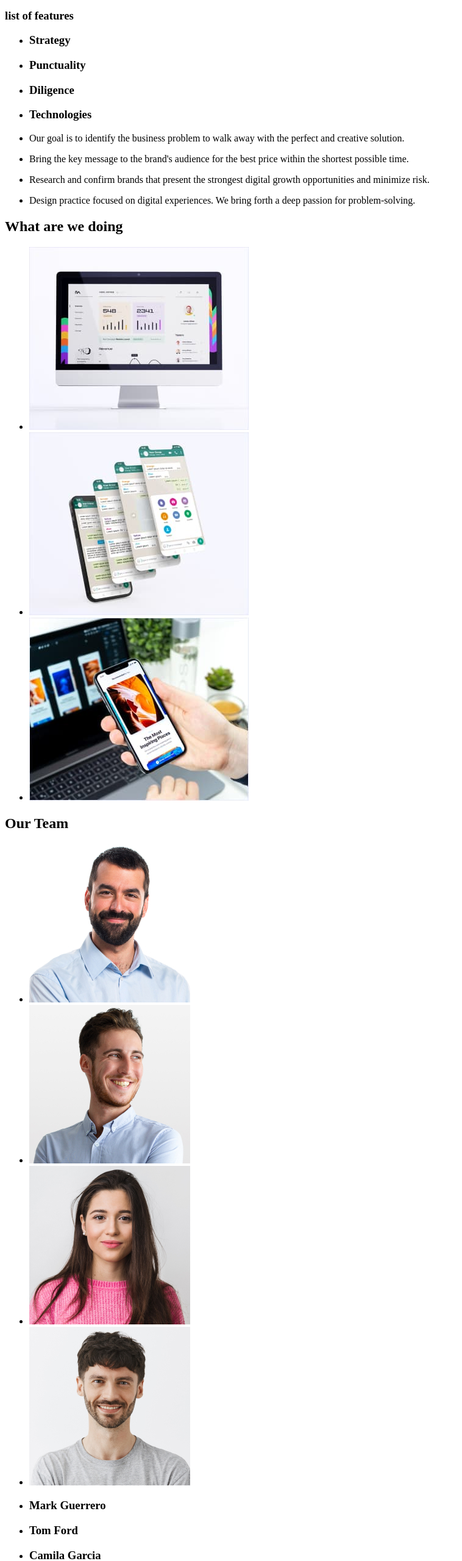
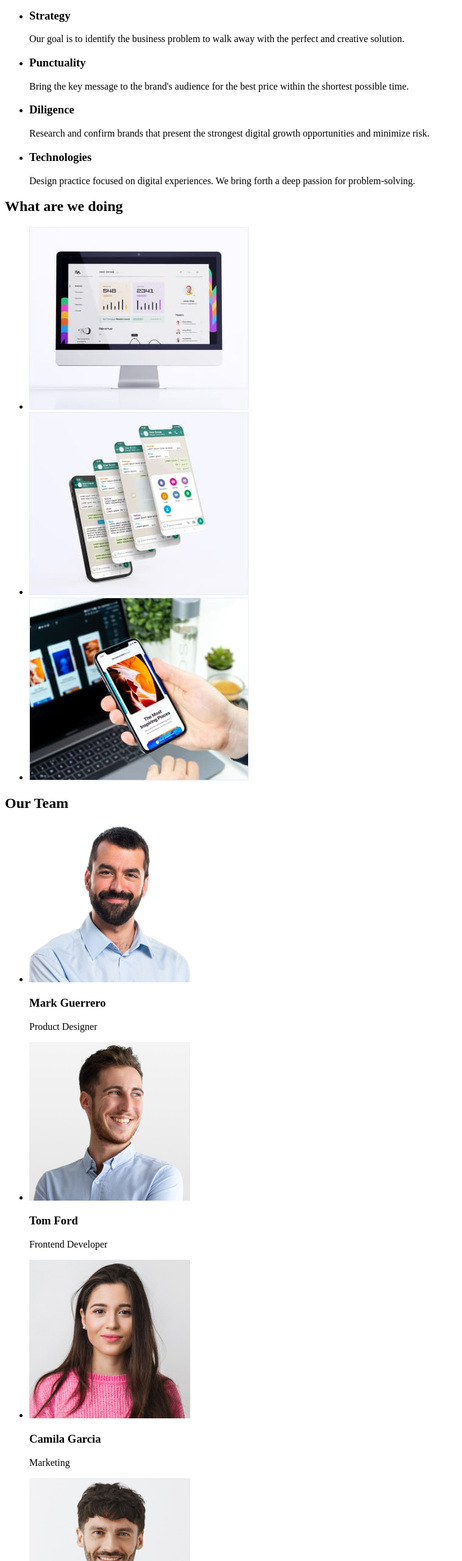
Before and after one commit to FilippovDmytro/goit-markup-hw-01, a plain HTML site: page index.html in a window 1280 px wide. Shown: the part 240-2800 px from the top of the page at 61% size, without its empty margins (0-758 px from the left). Drawn offline with Linux system fonts and the light colour scheme.

Commit message:
mentor's corrections

```diff
--- a/index.html
+++ b/index.html
@@ -19,8 +19,8 @@
         </nav>
         <address>
              <ul>
-            <li> <a href='mailto:info@devstudio.com'>info@devstudio.com</a></li>
-            <li> <a href='tel:+110001111111' >+11 (000) 111-11-11</a></li>
+            <li> <a href='mailto:info@devstudio.com'>info@devstudio.com </a></li>
+            <li> <a href='tel:+110001111111'> tel: +11 (000) 111-11-11 </a></li>
         </ul>
         </address>
       </header>
@@ -30,56 +30,52 @@
          <button type="button">Order Service</button>
        </section>
        <section>
-        <h3>list of features</h3>
-        <ul>
-          <li><h3>Strategy</h3></li>
-          <li><h3>Punctuality</h3></li>
-          <li><h3>Diligence</h3></li>
-          <li><h3>Technologies</h3></li>
-        </ul>
+        <h2 hidden>list of features</h2>
         <ul>
           <li>
-            <p>Our goal is to identify the business problem to walk away with the perfect and creative solution. </p>
-          </li>
+              <h3>Strategy</h3>
+              <p> Our goal is to identify the business problem to walk away with the perfect and creative solution.</p></li>
           <li>
-            <p>Bring the key message to the brand's audience for the best price within the shortest possible time.</p>
-          </li>
+              <h3>Punctuality</h3>
+              <p>Bring the key message to the brand's audience for the best price within the shortest possible time.</p></li>
           <li>
-            <p>Research and confirm brands that present the strongest digital growth opportunities and minimize risk.</p>
-          </li>
+               <h3>Diligence</h3>
+               <p>Research and confirm brands that present the strongest digital growth opportunities and minimize risk.</p></li>
           <li>
-            <p>Design practice focused on digital experiences. We bring forth a deep passion for problem-solving.</p>
-          </li>
+            <h3>Technologies</h3>
+            <p>Design practice focused on digital experiences. We bring forth a deep passion for problem-solving.</p></li>
         </ul>
-       </section>
+      </section>
+
        <section>
         <h2>What are we doing</h2>
         <ul>
-          <li><img src="./image/monitore.jpg" alt="monitore" width="360"> </li>
-          <li><img src="./image/display.jpg" alt="display" width="360"> </li>
-          <li><img src="./image/smartfone.jpg" alt="smartfine" width="360"> </li>
+          <li><img src="./image/monitore.jpg" alt="monitore" width="360"></li>
+          <li><img src="./image/display.jpg" alt="display" width="360"></li>
+          <li><img src="./image/smartfone.jpg" alt="smartfine" width="360"></li>
 
         </ul>
        </section>
+
        <section>
        <h2>Our Team</h2>
        <ul>
-        <li><img src="./image/Mark_Guerrero.jpg" alt="Mark Guerrero" width="264"></li>
-        <li><img src="./image/Tom_Ford.jpg" alt="Tom Ford" width="264"></li>
-        <li><img src="./image/Camila_Garcia.jpg" alt="Camila Garcia" width="264"></li>
-        <li><img src="./image/Daniel_Wilson.jpg" alt="Daniel Wilson" width="264"></li>
-       </ul>
-       <ul>
-        <li><h3>Mark Guerrero</h3></li>
-        <li><h3>Tom Ford</h3></li>
-        <li><h3>Camila Garcia</h3></li>
-        <li><h3>Daniel Wilson</h3></li>
-       </ul>
-       <ul>
-        <li><p>Product Designer</p></li>
-        <li><p>Frontend Developer</p></li>
-        <li><p>Marketing</p></li>
-        <li><p>UI Designer</p></li>
+        <li>
+            <img src="./image/Mark_Guerrero.jpg" alt="Mark Guerrero" width="264">
+            <h3>Mark Guerrero</h3>
+            <p>Product Designer</p></li>
+        <li>
+             <img src="./image/Tom_Ford.jpg" alt="Tom Ford" width="264">
+             <h3>Tom Ford</h3>
+             <p>Frontend Developer</p></li>
+        <li>
+             <img src="./image/Camila_Garcia.jpg" alt="Camila Garcia" width="264">
+             <h3>Camila Garcia</h3>
+             <p>Marketing</p></li>
+        <li>
+             <img src="./image/Daniel_Wilson.jpg" alt="Daniel Wilson" width="264">
+             <h3>Mark Guerrero</h3>
+             <p>UI Designer</p></li>
        </ul>
        </section>
        </main>
```
